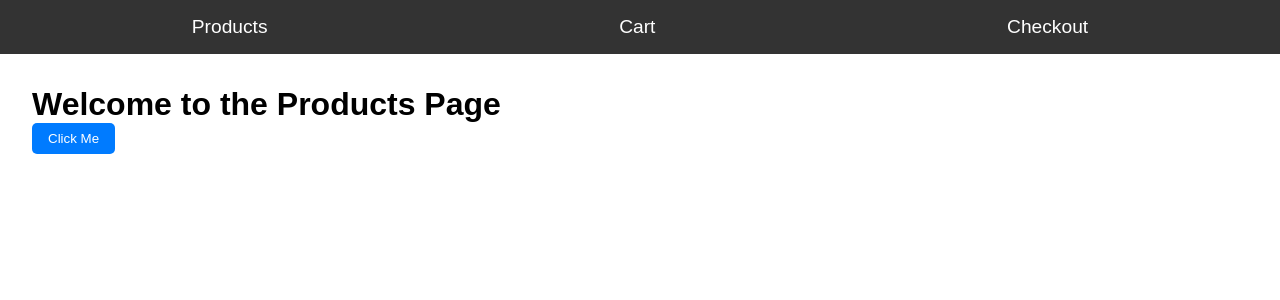
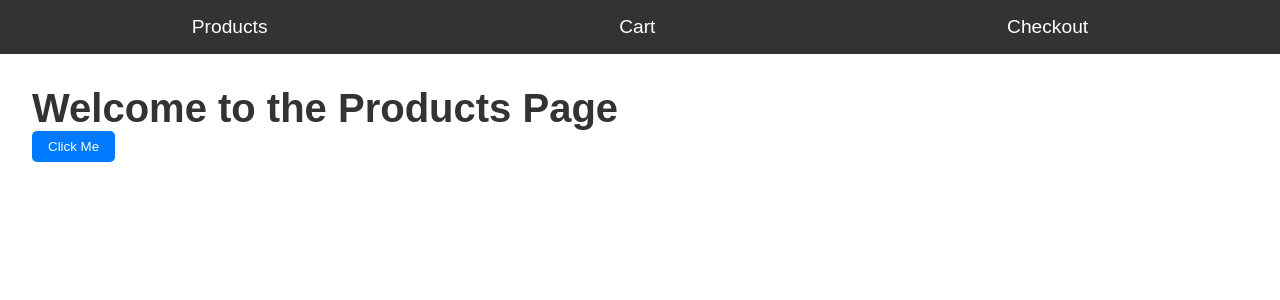
Before and after one commit to alindaByamukama/timbu-cloud-shop, a React (Create React App) app: page / in a window 1280 px wide. Shown: the top 300 px of the page. Built offline with nearby package versions, Linux system fonts and the light colour scheme.

Commit message:
update global styles

```diff
--- a/src/styles/GlobalStyles.js
+++ b/src/styles/GlobalStyles.js
@@ -1,6 +1,20 @@
 import { createGlobalStyle } from 'styled-components';
 
 const GlobalStyles = createGlobalStyle`
+  :root {
+    --primary-color-light: #69b3f3;
+    --primary-color: #007bff;
+    --primary-color-dark: #0056b3;
+    --secondary-color-light: #d3d3d3;
+    --secondary-color: #808080;
+    --secondary-color-dark: #333333;
+    --accent-color-light: #ff8a80;
+    --accent-color: #ff5252;
+    --accent-color-dark: #e53935;
+    --neutral-color: #ffffff;
+    --success-color: #4caf50;
+  }
+
   * {
     margin: 0;
     padding: 0;
@@ -8,7 +22,129 @@ const GlobalStyles = createGlobalStyle`
   }
 
   body {
-    font-family: Arial, sans-serif;
+    font-family: 'Poppins', sans-serif;
+    background-color: var(--neutral-color);
+    color: var(--secondary-color-dark);
+  }
+
+  h1, .heading-1 {
+    font-size: 2.5rem;
+    font-weight: bold;
+  }
+
+  h2, .heading-2 {
+    font-size: 2rem;
+    font-weight: bold;
+  }
+
+  h3, .heading-3 {
+    font-size: 1.75rem;
+    font-weight: bold;
+  }
+
+  h4, .heading-4 {
+    font-size: 1.5rem;
+    font-weight: bold;
+  }
+
+  h5, .heading-5 {
+    font-size: 1.25rem;
+    font-weight: bold;
+  }
+
+  h6, .heading-6 {
+    font-size: 1rem;
+    font-weight: bold;
+  }
+
+  h7, .heading-7 {
+    font-size: 0.875rem;
+    font-weight: bold;
+  }
+
+  h8, .heading-8 {
+    font-size: 0.75rem;
+    font-weight: bold;
+  }
+
+  .medium-1 {
+    font-size: 2.5rem;
+    font-weight: 500;
+  }
+
+  .medium-2 {
+    font-size: 2rem;
+    font-weight: 500;
+  }
+
+  .medium-3 {
+    font-size: 1.75rem;
+    font-weight: 500;
+  }
+
+  .medium-4 {
+    font-size: 1.5rem;
+    font-weight: 500;
+  }
+
+  .medium-5 {
+    font-size: 1.25rem;
+    font-weight: 500;
+  }
+
+  .medium-6 {
+    font-size: 1rem;
+    font-weight: 500;
+  }
+
+  .medium-7 {
+    font-size: 0.875rem;
+    font-weight: 500;
+  }
+
+  .medium-8 {
+    font-size: 0.75rem;
+    font-weight: 500;
+  }
+
+  .regular-1 {
+    font-size: 2.5rem;
+    font-weight: normal;
+  }
+
+  .regular-2 {
+    font-size: 2rem;
+    font-weight: normal;
+  }
+
+  .regular-3 {
+    font-size: 1.75rem;
+    font-weight: normal;
+  }
+
+  .regular-4 {
+    font-size: 1.5rem;
+    font-weight: normal;
+  }
+
+  .regular-5 {
+    font-size: 1.25rem;
+    font-weight: normal;
+  }
+
+  .regular-6 {
+    font-size: 1rem;
+    font-weight: normal;
+  }
+
+  .regular-7 {
+    font-size: 0.875rem;
+    font-weight: normal;
+  }
+
+  .regular-8 {
+    font-size: 0.75rem;
+    font-weight: normal;
   }
 
   a {
```
